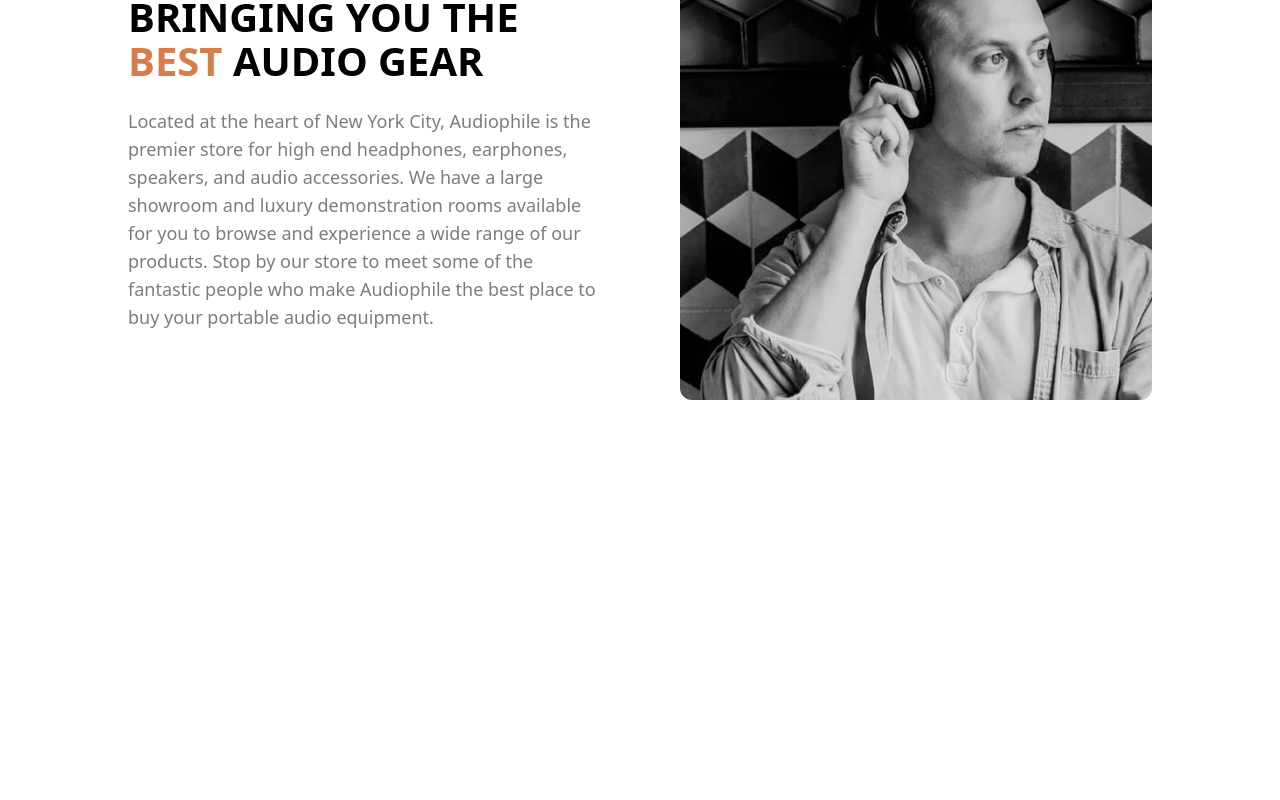
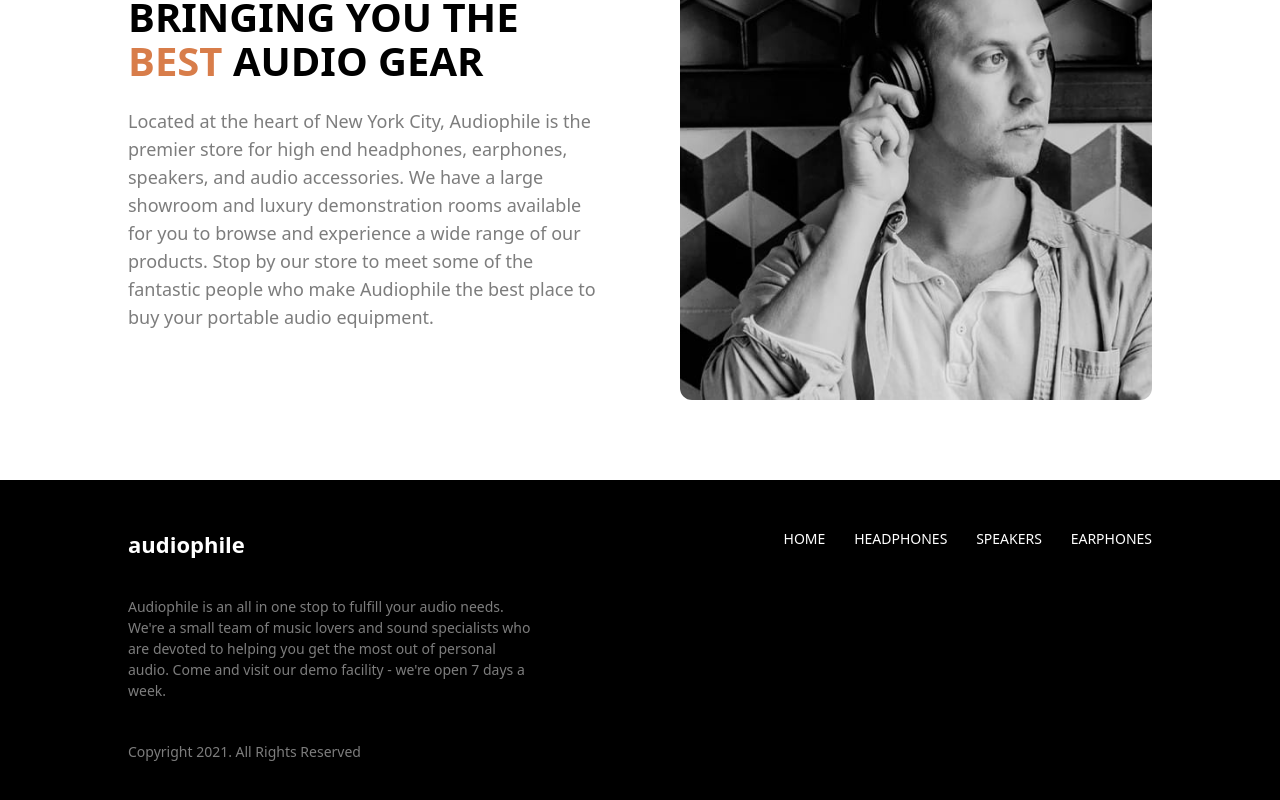
Before and after one commit to Adebowaleraji0103/audiophile-ecommerce-website, a React (Vite) app: page / in a window 1280 px wide. Shown: the part 2237-3037 px from the top of the page. Before the commit the page ends 2717 px from the top, so only its background shows below. Built offline with nearby package versions, Linux system fonts and the light colour scheme.

Commit message:
almost done with the footer section

```diff
--- a/src/Footer.tsx
+++ b/src/Footer.tsx
@@ -1,13 +1,29 @@
 import NavbarLink from "./Navbar/Navlink";
 
 const Footer = () => {
-    return (
-        <footer>
-            <div>
-                {/* <NavbarLink/> */}
-            </div>
-        </footer>
-    );
-}
+  return (
+    <footer className="flex flex-col gap-[2.2rem] px-[1.5rem] py-[3rem] bg-black text-white text-center text-[14px] md:text-left md:px-[2rem] lg:px-[8rem]">
+      <ul className="flex flex-col gap-[2rem] lg:flex-row lg:justify-between">
+        <li className="font-semibold text-[22px]">audiophile</li>
+        <li className="flex flex-col gap-3 md:flex-row md:gap-[1.8rem]">
+          {NavbarLink.map((link, index) => (
+            <li key={index}>
+              <a href={link.href}>{link.label}</a>
+            </li>
+          ))}
+        </li>
+      </ul>
+      <div className="flex flex-col gap-[2.5rem] text-[#7D7D7D] lg:w-[40%]">
+        <p>
+          Audiophile is an all in one stop to fulfill your audio needs.
+          We&apos;re a small team of music lovers and sound specialists who are
+          devoted to helping you get the most out of personal audio. Come and
+          visit our demo facility - we&apos;re open 7 days a week.
+        </p>
+        <p>Copyright 2021. All Rights Reserved</p>
+      </div>
+    </footer>
+  );
+};
 
-export default Footer
+export default Footer;
```
